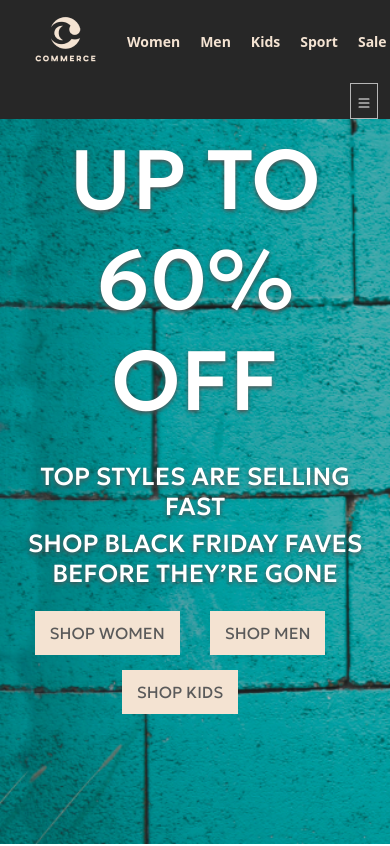
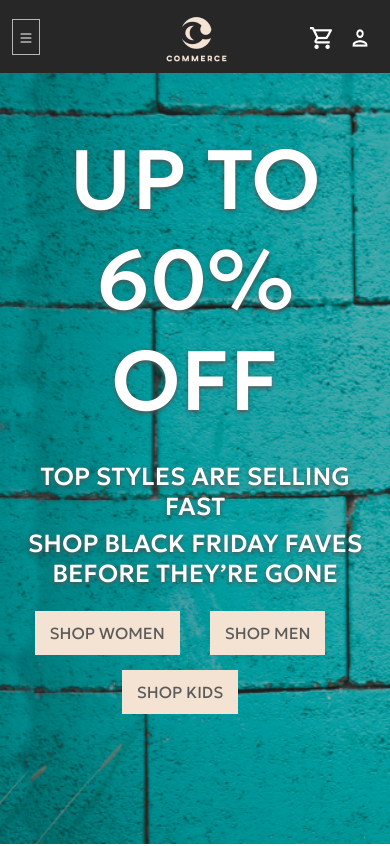
Before and after one commit to scarpakz/ecommerce-reactjs, a React (Create React App) app: page / in a window 390 px wide. Shown: the top 846 px of the page. Built offline with nearby package versions, Linux system fonts and the light colour scheme.

Commit message:
mobile responsiveness for navbar

```diff
--- a/src/components/NavBar.js
+++ b/src/components/NavBar.js
@@ -15,8 +15,16 @@ export const NavBar = () => {
         <>
             <nav className="c-navbar">
                 <Container>
-                    <Row>
+                    <Row className="row-navbar">
+                        <Col className="c-right-column-mobile">
+                            <button>
+                                <MenuIcon />
+                            </button>
+                        </Col>
                         <Col className="c-left-column">
+                            <a>
+                                <img src={brand} alt="brand" className="brand-responsive"/>
+                            </a>
                             <ul className="navlinks">
                                 <li className="c-brand">
                                     <a>
@@ -38,11 +46,6 @@ export const NavBar = () => {
                                 </div>
                                 <div>
                                     <a className="c-nav-cart-link">
-                                        <img src={heart} alt="heart"/>
-                                    </a>
-                                </div>
-                                <div>
-                                    <a className="c-nav-cart-link">
                                         <img src={cart} alt="cart"/>
                                     </a>
                                 </div>
@@ -53,32 +56,7 @@ export const NavBar = () => {
                                 </div>
                             </div>
                         </Col>
-                        <Col className="c-right-column-mobile">
-                            <button>
-                                <MenuIcon />
-                            </button>
-                            {/* <div className="c-cart-links">
-                                <div className="c-search">
-                                    <img src={search}/>
-                                    <input type="text" name="search" placeholder="SEARCH"/>
-                                </div>
-                                <div>
-                                    <a className="c-nav-cart-link">
-                                        <img src={heart} alt="heart"/>
-                                    </a>
-                                </div>
-                                <div>
-                                    <a className="c-nav-cart-link">
-                                        <img src={cart} alt="cart"/>
-                                    </a>
-                                </div>
-                                <div>
-                                    <a className="c-nav-cart-link">
-                                        <img src={user} alt="user"/>
-                                    </a>
-                                </div>
-                            </div> */}
-                        </Col>
+
                     </Row>
                 </Container>
             </nav>
--- a/src/index.css
+++ b/src/index.css
@@ -116,16 +116,25 @@ code {
 .c-right-column-mobile {
   display: none;
 }
+.brand-responsive {
+  display: none;
+  padding-bottom: 10px;
+}
 @media only screen and (max-width: 991px) {
+  .brand-responsive {
+    display: flex;
+  }
   .c-header-description {
     text-align: center;
   }
   .c-left-column {
     font-size: 14px;
+    display: flex;
+    justify-content: center;
   }
   .c-right-column-mobile {
     display: flex;
-    justify-content: flex-end;
+    justify-content: flex-start;
     align-items: center;
   }
   .c-right-column-mobile button {
@@ -139,8 +148,16 @@ code {
     transition: .2s;
     color: #272727;
   }
-  .c-right-column {
+  .flex-center {
+    display: flex;
+    justify-content: center;
+    align-items: center;
+  }
+  .c-search {
     display: none;
+  }
+  .navlinks {
+    display: none !important;
   }
 }
 
```
